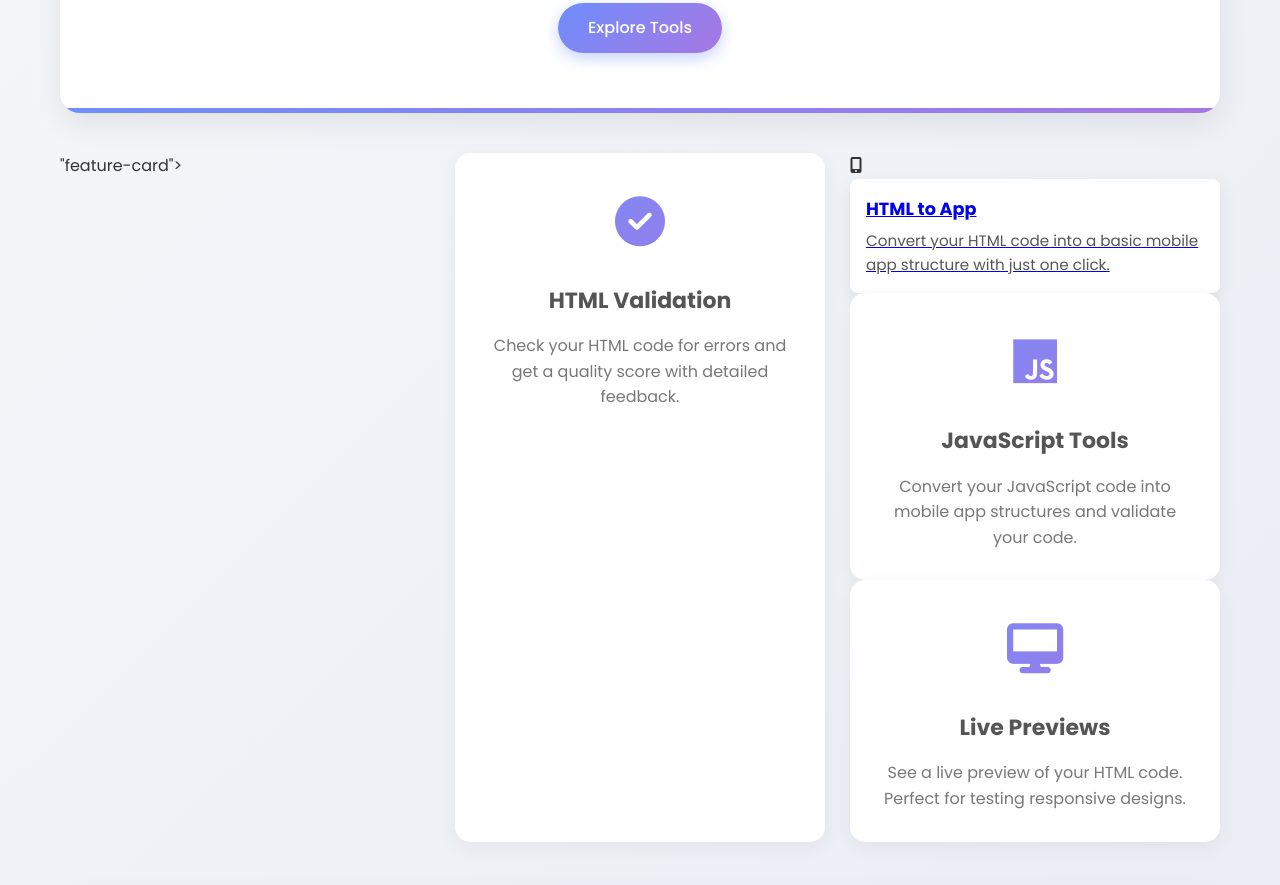
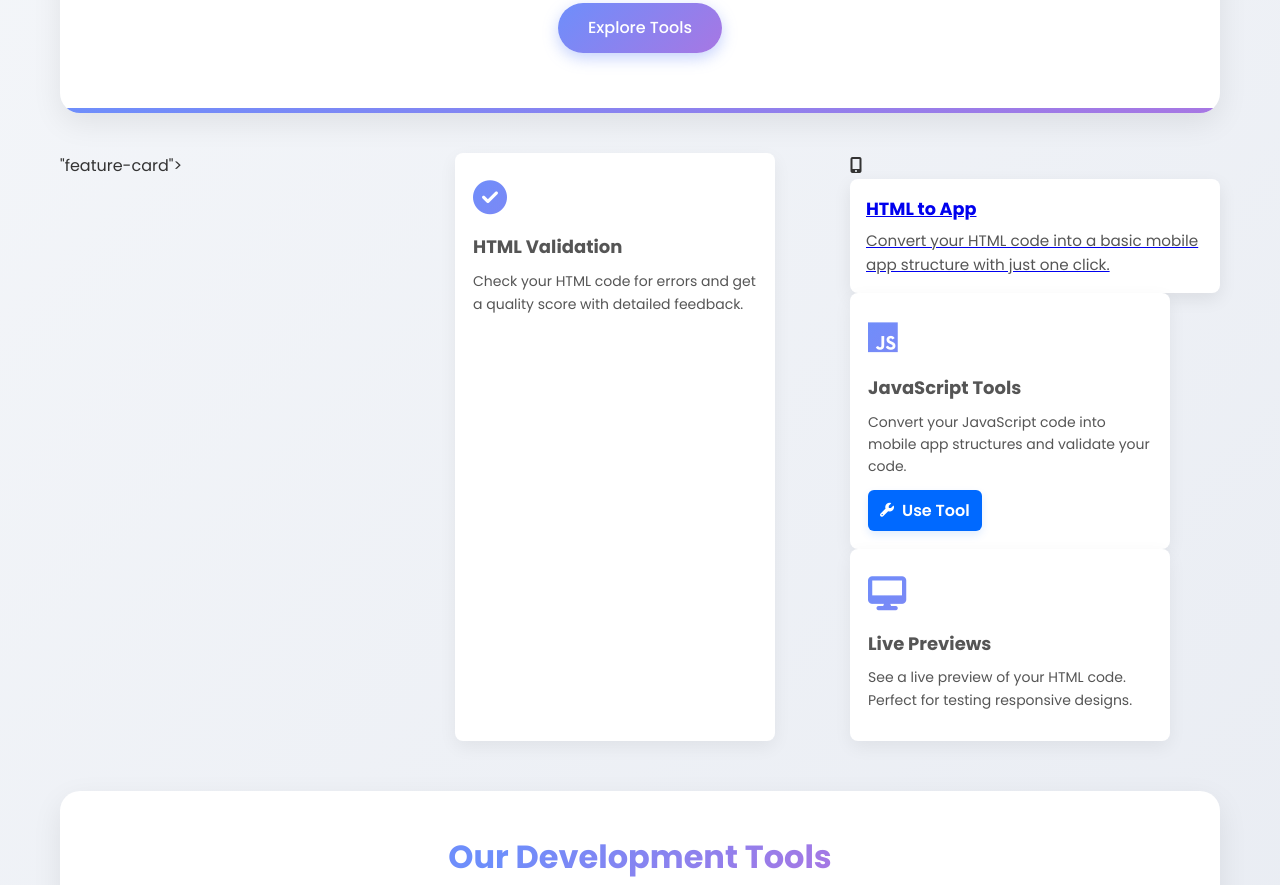
Before and after one commit to hasibulmahir-rgb/Toll, a plain HTML site: page index.html in a window 1280 px wide. Shown: the part 506-1391 px from the top of the page. Drawn offline with Linux system fonts and the light colour scheme.

Commit message:
Update index.html

```diff
--- a/index.html
+++ b/index.html
@@ -450,11 +450,59 @@
 
           <div class="feature-card">
   <div class="feature-icon">
-                    <i class="fab fa-js"></i>
+    <i class="fab fa-js" aria-hidden="true"></i>
   </div>
+
   <h3>JavaScript Tools</h3>
   <p>Convert your JavaScript code into mobile app structures and validate your code.</p>
+
+  <!-- Use Tool button -->
+  <div class="feature-actions">
+    <!-- opens the link in a new tab; change target to "_self" if you want same-tab navigation -->
+    <a
+      class="use-tool-btn"
+      href="https://hasibulmahir-rgb.github.io/Toll/web-devoloper-free.html"
+      target="_blank"
+      rel="noopener noreferrer"
+      aria-label="Open JavaScript Tools"
+    >
+      <i class="fas fa-wrench" aria-hidden="true"></i> Use Tool
+    </a>
   </div>
+</div>
+
+<!-- Example CSS (add to your stylesheet) -->
+<style>
+.feature-card {
+  background: #fff;
+  border-radius: 8px;
+  padding: 18px;
+  box-shadow: 0 6px 18px rgba(0,0,0,0.06);
+  max-width: 320px;
+  text-align: left;
+  font-family: system-ui, -apple-system, "Segoe UI", Roboto, "Helvetica Neue", Arial;
+}
+.feature-icon { font-size: 34px; color: #f0c000; margin-bottom: 8px; }
+.feature-card h3 { margin: 4px 0 8px; font-size: 18px; }
+.feature-card p { margin: 0 0 12px; color: #555; font-size: 14px; }
+
+.feature-actions { margin-top: 8px; }
+.use-tool-btn {
+  display: inline-flex;
+  align-items: center;
+  gap: 8px;
+  padding: 8px 12px;
+  border-radius: 6px;
+  text-decoration: none;
+  background: #0069ff;
+  color: #fff;
+  font-weight: 600;
+  box-shadow: 0 4px 8px rgba(0,105,255,0.12);
+}
+.use-tool-btn i { font-size: 14px; }
+.use-tool-btn:active { transform: translateY(1px); }
+</style>
+
 
             <div class="feature-card">
                 <div class="feature-icon">
```
Lines whose indentation alone changed are shown as unchanged.
